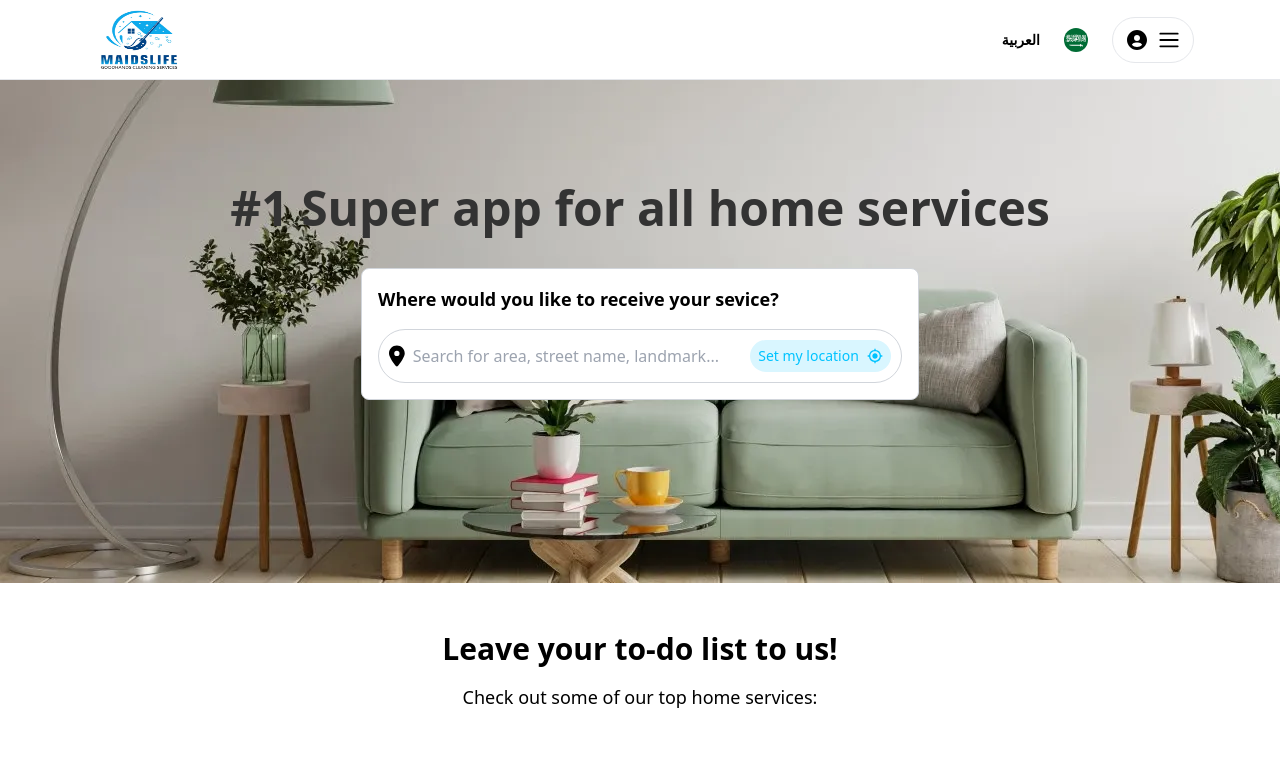
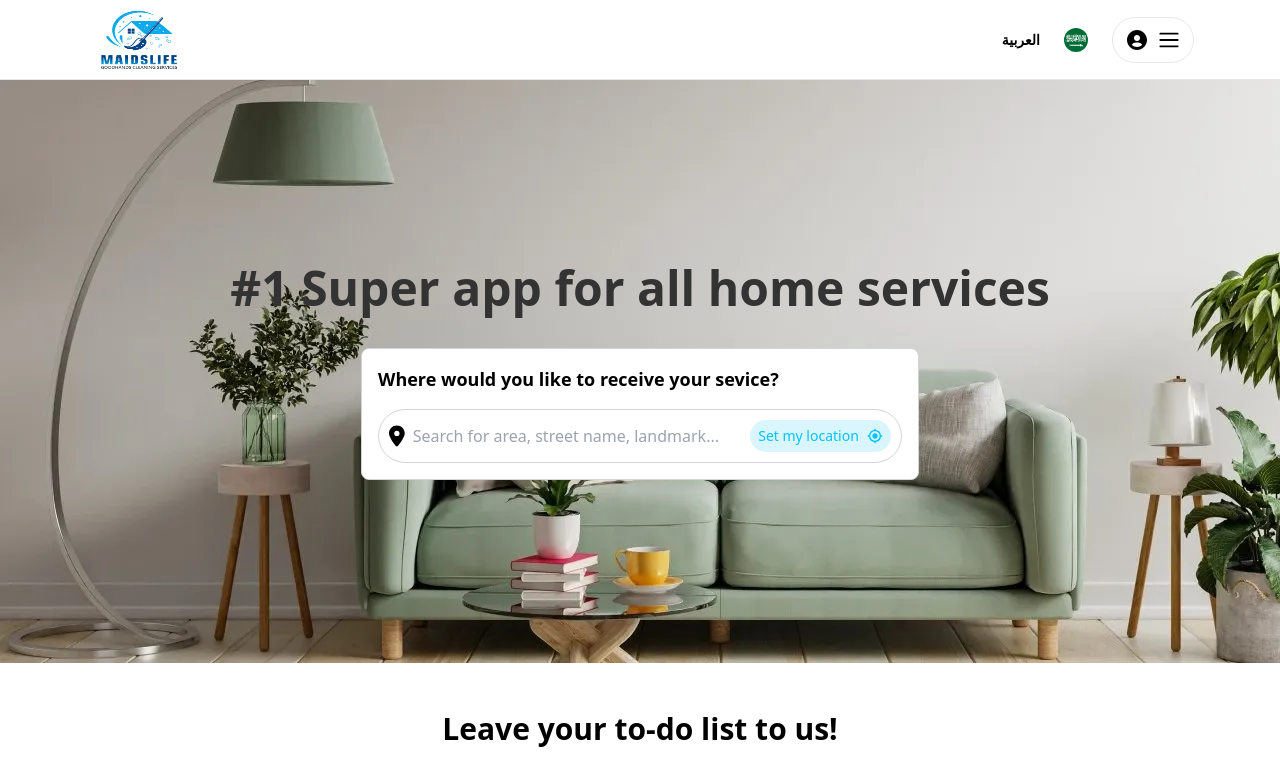
Before and after one commit to Usman-837/Maidslife_Website, a React (Vite) app: page /makeup in a window 1280 px wide. Shown: the top 757 px of the page. Built offline with nearby package versions, Linux system fonts and the light colour scheme.

Commit message:
add marin top in banner component and add top-0 in navbar component

```diff
--- a/src/Components/Banner.jsx
+++ b/src/Components/Banner.jsx
@@ -5,7 +5,7 @@ import { MdMyLocation } from "react-icons/md"
 
 const Banner = () => {
     return (
-        <div className="bg-cover h-96 min-h-[583px] flex flex-col gap-y-6 items-center justify-center max-sm:px-3" // Add height or other classes as needed
+        <div className="bg-cover h-96 min-h-[583px] flex flex-col gap-y-6 items-center justify-center max-sm:px-3 mt-20" // Add height or other classes as needed
             style={{
                 backgroundImage: `url(${BannerImg})`,
                 backgroundSize: "cover",
--- a/src/Components/Navbar.jsx
+++ b/src/Components/Navbar.jsx
@@ -16,7 +16,7 @@ const Navbar = () => {
 
     return (
         <>
-            <div className='border-b border-gray-200 h-20 flex items-center justify-center fixed w-full bg-white z-50'>
+            <div className='border-b border-gray-200 h-20 flex items-center justify-center fixed w-full bg-white z-50 top-0'>
                 <div className='max-w-container w-full flex items-center justify-between px-4'>
                     <div>
                         <img src={logo} className='w-28 h-16 max-mobile:w-24' />
```
